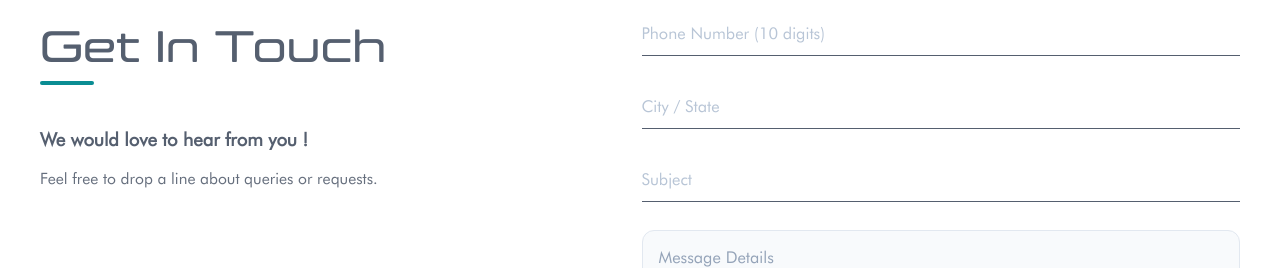
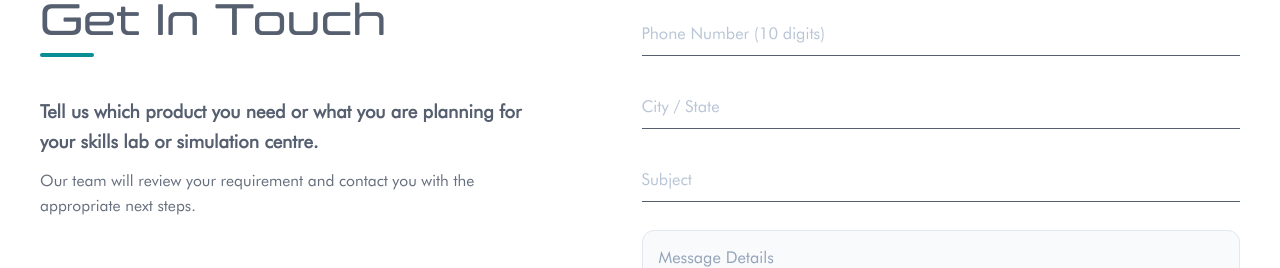
Before and after one commit to utsavparmar2006/Medico_valley, a Next.js app in the folder frontend/: page /contact-us in a window 1280 px wide. Shown: the part 338-606 px from the top of the page. Built offline with nearby package versions, Linux system fonts and the light colour scheme; no server answers.

Commit message:
feat(contact): update lead message on contact page as requested

```diff
--- a/frontend/src/app/contact-us/page.tsx
+++ b/frontend/src/app/contact-us/page.tsx
@@ -118,8 +118,12 @@ export default function ContactUs() {
               <div className={styles.watermark}>Contact Us</div>
               <h1 className={styles.connectTitle}>Get In Touch</h1>
               <div className={styles.underline} />
-              <p className={styles.leftText1}>We would love to hear from you !</p>
-              <p className={styles.leftText2}>Feel free to drop a line about queries or requests.</p>
+              <p className={styles.leftText1}>
+                Tell us which product you need or what you are planning for your skills lab or simulation centre.
+              </p>
+              <p className={styles.leftText2}>
+                Our team will review your requirement and contact you with the appropriate next steps.
+              </p>
             </div>
 
             {/* Right Column: Form Card */}
```
